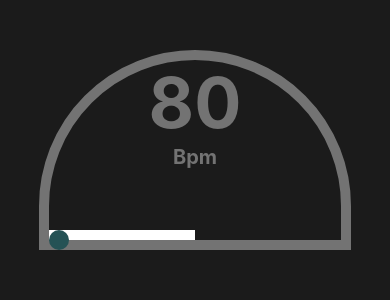
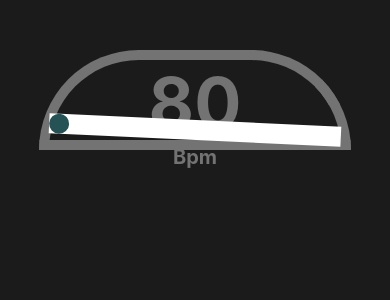
Before and after one commit to EmilcyFelipe/Metr-nomo, a React Native app: screen / in a window 390 px wide. Shown: the top 300 px of the page. Built offline with nearby package versions, Linux system fonts and the light colour scheme.

Commit message:
animation test

```diff
--- a/App.js
+++ b/App.js
@@ -1,16 +1,41 @@
 import { StatusBar } from 'expo-status-bar';
-import React, {useRef, useState } from 'react';
+import React, {useEffect, useRef, useState } from 'react';
 import { StyleSheet, Text, View, Animated} from 'react-native';
 
 export default function App() {
   const [ bpmValue, setBpmValue ] = useState(80);
+  const deg = useRef(new Animated.Value(0)).current;
+  const [speed, setSpeed ] = useState(1000)
+
+  let degInterpolated = deg.interpolate(
+    {
+      inputRange:[0,180],
+      outputRange:['0deg', '180deg']
+    }
+  )
+  useEffect(()=>{
+    Animated.loop(
+      Animated.sequence([
+        Animated.timing(deg,{
+          toValue:180,
+          duration: speed,
+          useNativeDriver: false
+        }),
+        Animated.timing(deg,{
+          toValue:0,
+          duration: speed,
+          useNativeDriver: false
+        })
+      ])
+      ).start()
+  },[])
 
   return (
     <View style={styles.container}>
       <View style={styles.display}>
           <Text style={styles.valueText}>{bpmValue}</Text>
           <Text style={[styles.valueText, {fontSize: 20}]}>Bpm</Text>
-          <Animated.View style={styles.markAxios}>
+          <Animated.View style={[styles.markAxios,{transform:[{rotate: degInterpolated}]}]}>
             <View style={styles.mark}></View>
           </Animated.View>
       </View>
@@ -20,6 +45,7 @@ export default function App() {
   );
 }
 
+
 const styles = StyleSheet.create({
   container: {
     flex: 1,
@@ -28,12 +54,12 @@ const styles = StyleSheet.create({
 
   },
   display:{
-    width: '80%',
+    width: '80vw',
     maxWidth: 800,
-    height: 200,
+    height: 100,
     marginTop:50,
-    borderTopLeftRadius: 400,
-    borderTopRightRadius: 400,
+    borderTopLeftRadius: 200,
+    borderTopRightRadius: 200,
     borderColor: '#737373',
     borderWidth: 10,
     alignItems: 'center',
@@ -50,13 +76,13 @@ const styles = StyleSheet.create({
 
   },
   markAxios:{
-    width: '50%',
-    height: 10,
+    width: '100%',
+    height: 20,
     bottom: 0,
     left: 0,
     position: 'absolute',
     backgroundColor: '#fff',
-    zIndex:100
+    zIndex:100,
   },
   mark:{
     width: 20,
```
